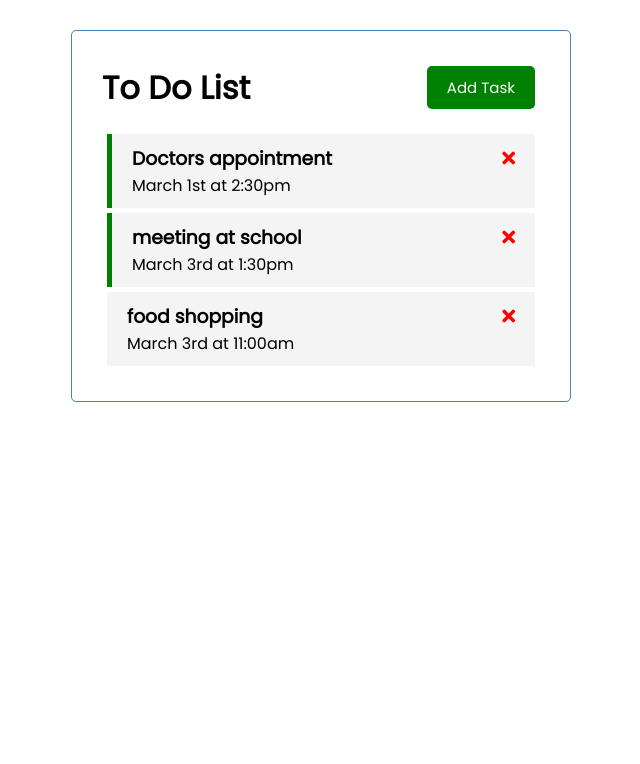
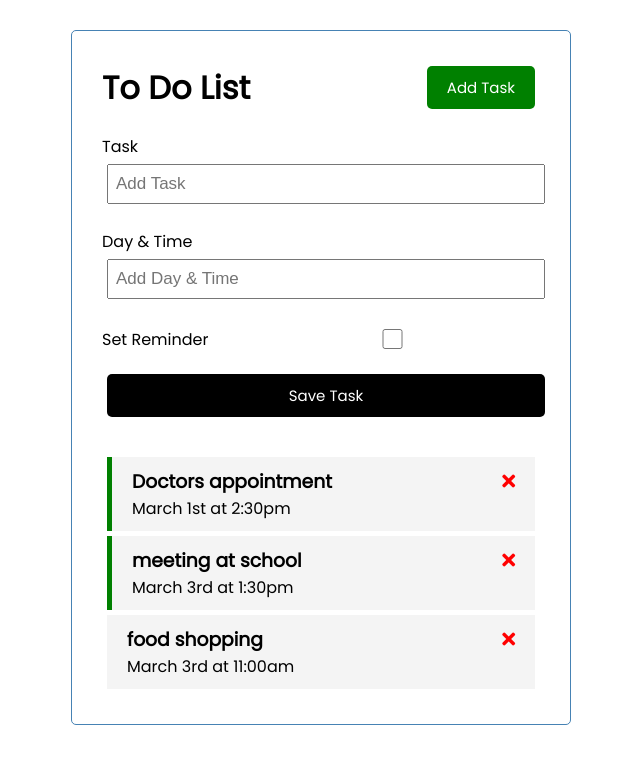
Before and after one commit to helloandrewpaul/vue-todo, a Vue app: page / in a window 1280 px wide. Shown: the top 764 px of the page, without its empty margins (319-959 px from the left). Built offline with nearby package versions, Linux system fonts and the light colour scheme.

Commit message:
todo form added

```diff
--- a/src/App.vue
+++ b/src/App.vue
@@ -1,23 +1,46 @@
 <template>
   <div class="container">
     <Header title="To Do List" />
-    <Tasks :tasks="tasks" />
+    <AddTask @add-task="addTask"/>
+    <Tasks
+      @toggle-reminder="toggleReminder"
+      @delete-task="deleteTask"
+      :tasks="tasks"
+    />
   </div>
 </template>
 
 <script>
 import Header from "./components/Header";
 import Tasks from "./components/Tasks";
+import AddTask from "./components/AddTask";
+
 export default {
   name: "App",
   components: {
     Header,
     Tasks,
+    AddTask,
   },
   data() {
     return {
       tasks: [],
     };
+  },
+  methods: {
+    addTask(task){
+      this.tasks = [...this.tasks, task]
+    },
+    deleteTask(id) {
+      if (confirm("Are you sure?")) {
+        this.tasks = this.tasks.filter((task) => task.id !== id);
+      }
+    },
+    toggleReminder(id) {
+      this.tasks = this.tasks.map((task) =>
+        task.id === id ? { ...task, reminder: !task.reminder } : task
+      );
+    },
   },
   created() {
     this.tasks = [
--- /dev/null
+++ b/src/components/AddTask.vue
@@ -0,0 +1,89 @@
+<template>
+  <form @submit="onSubmit" class="add-form">
+    <div class="form-control">
+      <label>Task</label>
+      <input type="text" v-model="text" name="text" placeholder="Add Task" />
+    </div>
+    <div class="form-control">
+      <label>Day & Time</label>
+      <input
+        type="text"
+        v-model="day"
+        name="day"
+        placeholder="Add Day & Time"
+      />
+    </div>
+    <div class="form-control form-control-check">
+      <label>Set Reminder</label>
+      <input type="checkbox" v-model="reminder" name="reminder" />
+    </div>
+
+    <input type="submit" value="Save Task" class="btn btn-block" />
+  </form>
+</template>
+
+<script>
+export default {
+  name: "AddTask",
+  data() {
+    return {
+      text: "",
+      day: "",
+      reminder: false,
+    };
+  },
+  methods: {
+    onSubmit(e) {
+      e.preventDefault();
+      if (!this.text) {
+        alert("Please add a task");
+        return;
+      }
+      const newTask = {
+        id: Math.floor(Math.random() * 100000),
+        text: this.text,
+        day: this.day,
+        reminder: this.reminder,
+      };
+
+this.$emit('add-task',newTask)
+
+
+      this.text = "";
+      this.day = "";
+      this.reminder = false;
+    },
+  },
+};
+</script>
+
+<style scoped>
+.add-form {
+  margin-bottom: 40px;
+}
+.form-control {
+  margin: 20px 0;
+}
+.form-control label {
+  display: block;
+}
+.form-control input {
+  width: 100%;
+  height: 40px;
+  margin: 5px;
+  padding: 3px 7px;
+  font-size: 17px;
+}
+.form-control-check {
+  display: flex;
+  align-items: center;
+  justify-content: space-between;
+}
+.form-control-check label {
+  flex: 1;
+}
+.form-control-check input {
+  flex: 2;
+  height: 20px;
+}
+</style>
--- a/src/components/Task.vue
+++ b/src/components/Task.vue
@@ -1,6 +1,12 @@
 <template>
-  <div :class="[task.reminder ? 'reminder' : '', 'task']">
-    <h3>{{ task.text }} <i class="fas fa-times"></i></h3>
+  <div
+    @dblclick="$emit('toggle-reminder', task.id)"
+    :class="[task.reminder ? 'reminder' : '', 'task']"
+  >
+    <h3>
+      {{ task.text }}
+      <i @click="$emit('delete-task', task.id)" class="fas fa-times"></i>
+    </h3>
     <p>{{ task.day }}</p>
   </div>
 </template>
@@ -13,6 +19,7 @@
   },
 };
 </script>
+
 <style scope>
 .fas {
   color: red;
--- a/src/components/Tasks.vue
+++ b/src/components/Tasks.vue
@@ -1,6 +1,10 @@
 <template>
   <div :key="task.id" v-for="task in tasks">
-    <Task :task="task" />
+    <Task
+      @toggle-reminder="$emit('toggle-reminder', task.id)"
+      @delete-task="$emit('delete-task', task.id)"
+      :task="task"
+    />
   </div>
 </template>
 
@@ -16,5 +20,6 @@
   components: {
     Task,
   },
+  emits: ["delete-task", "toggle-reminder"],
 };
 </script>
```
